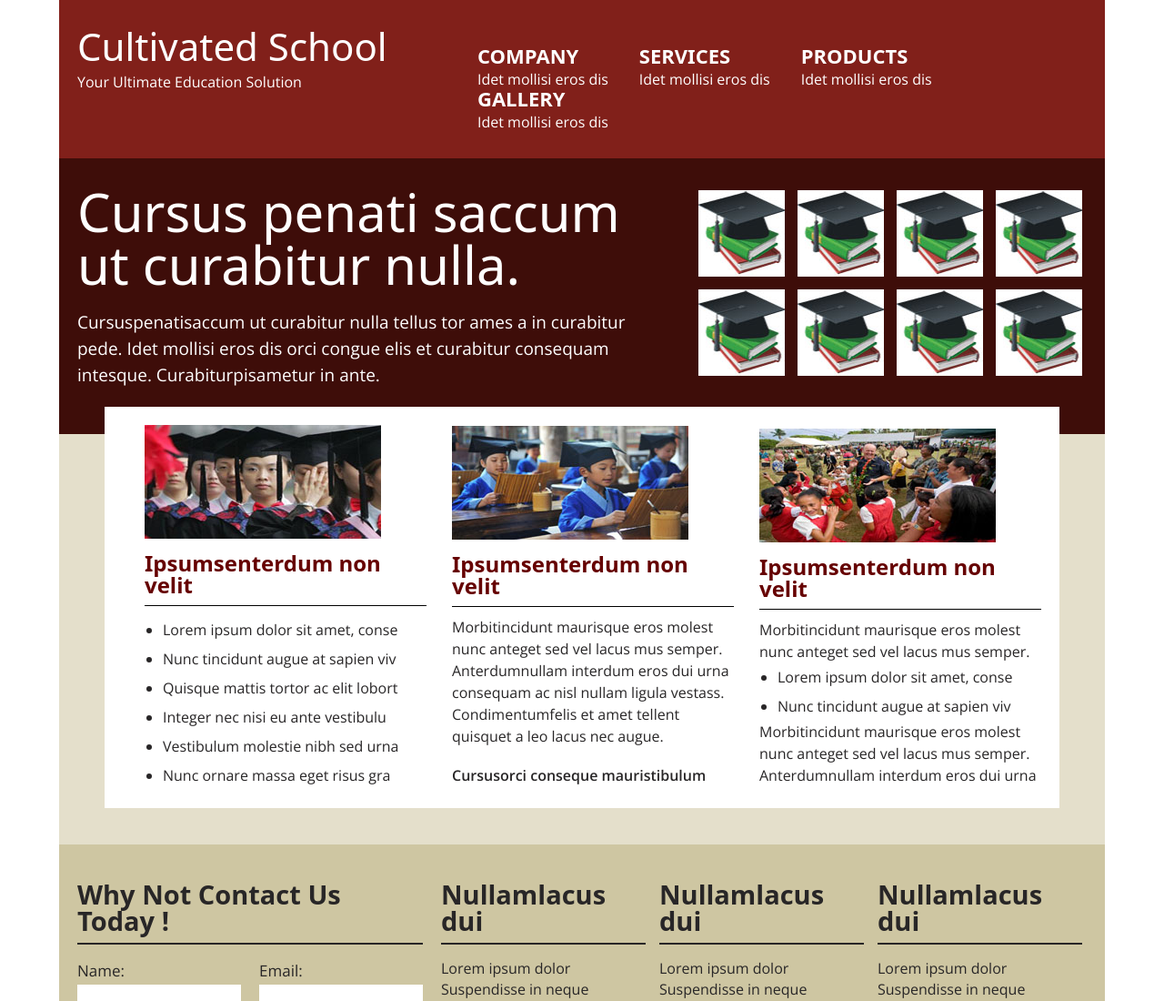
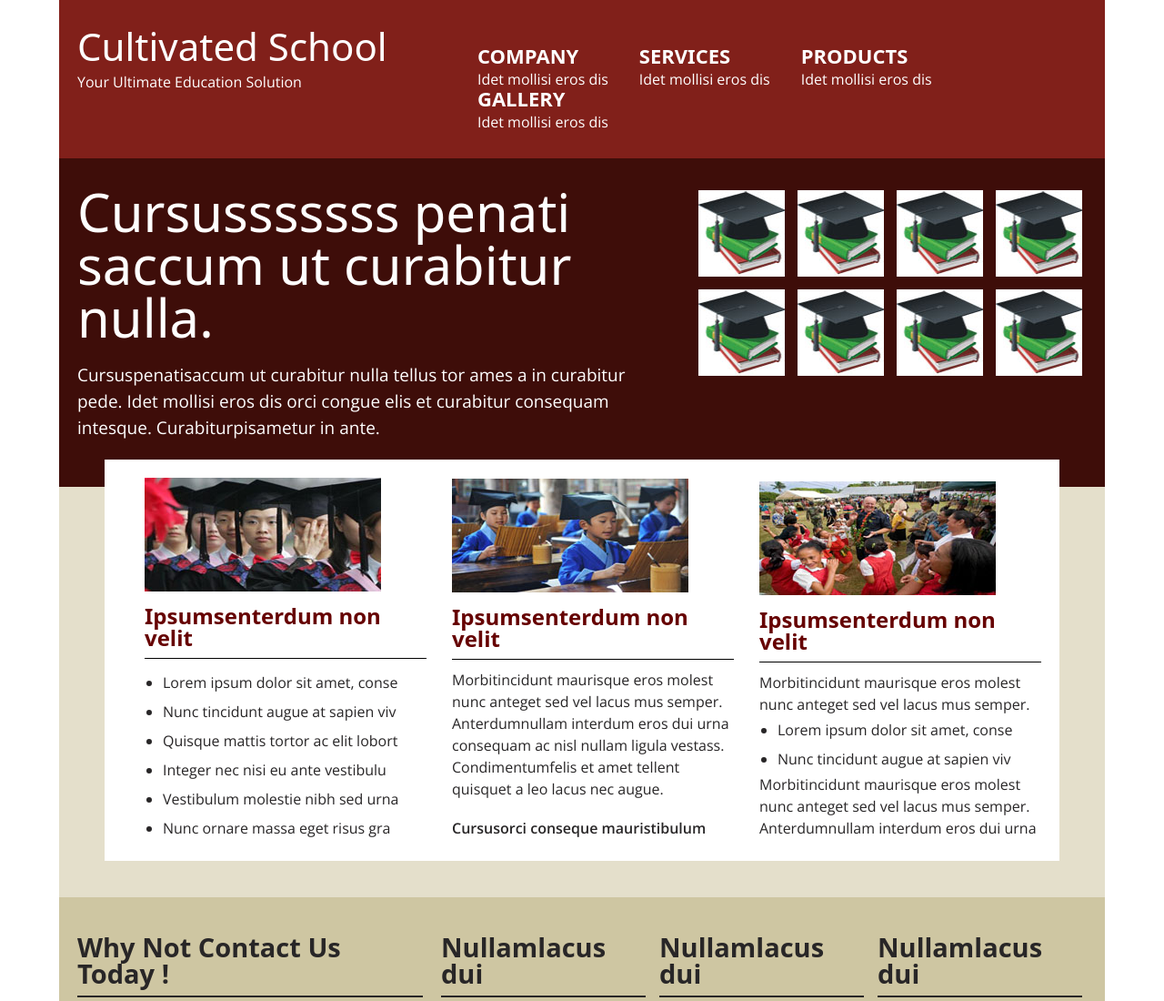
Before and after one commit to jannatul202/psd_to_html_2, a plain HTML site: page index.html in a window 1280 px wide. Shown: the top 1100 px of the page at 91% size. Drawn offline with nearby package versions, Linux system fonts and the light colour scheme; a web font is replaced by a local one.

Commit message:
change on index.html

```diff
--- a/index.html
+++ b/index.html
@@ -39,7 +39,7 @@
     <!-- hero_sec start -->
      <div class="hero_sec">
         <div class="hero_content">
-            <h2 class="hero_tittle">Cursus penati saccum ut curabitur nulla.</h2>
+            <h2 class="hero_tittle">Cursusssssss penati saccum ut curabitur nulla.</h2>
             <p class="description">Cursuspenatisaccum ut curabitur nulla tellus tor ames a in curabitur pede. Idet mollisi eros dis orci congue elis et curabitur consequam intesque. Curabiturpisametur in ante.</p>
         </div>
         <div class="hero_img">
```
